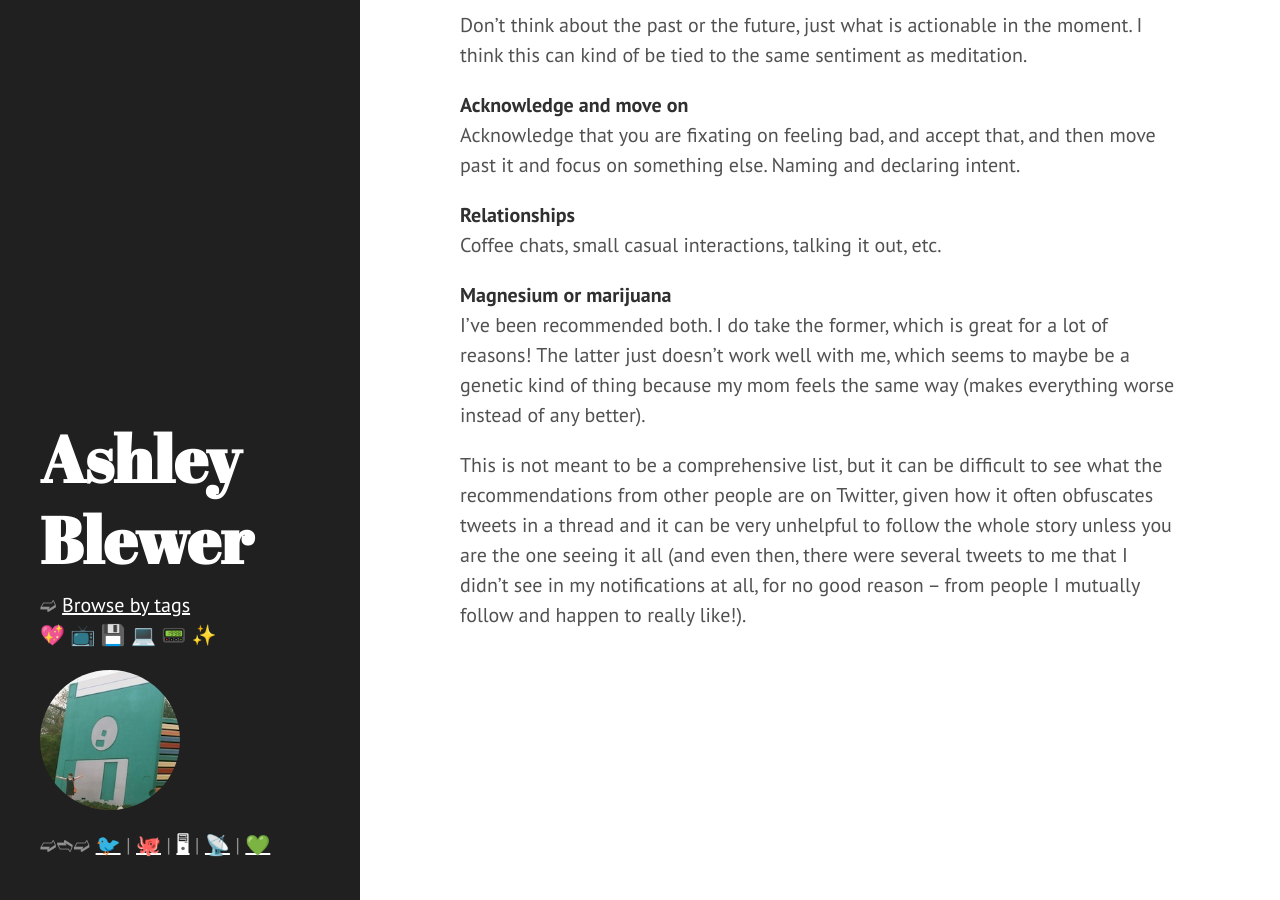
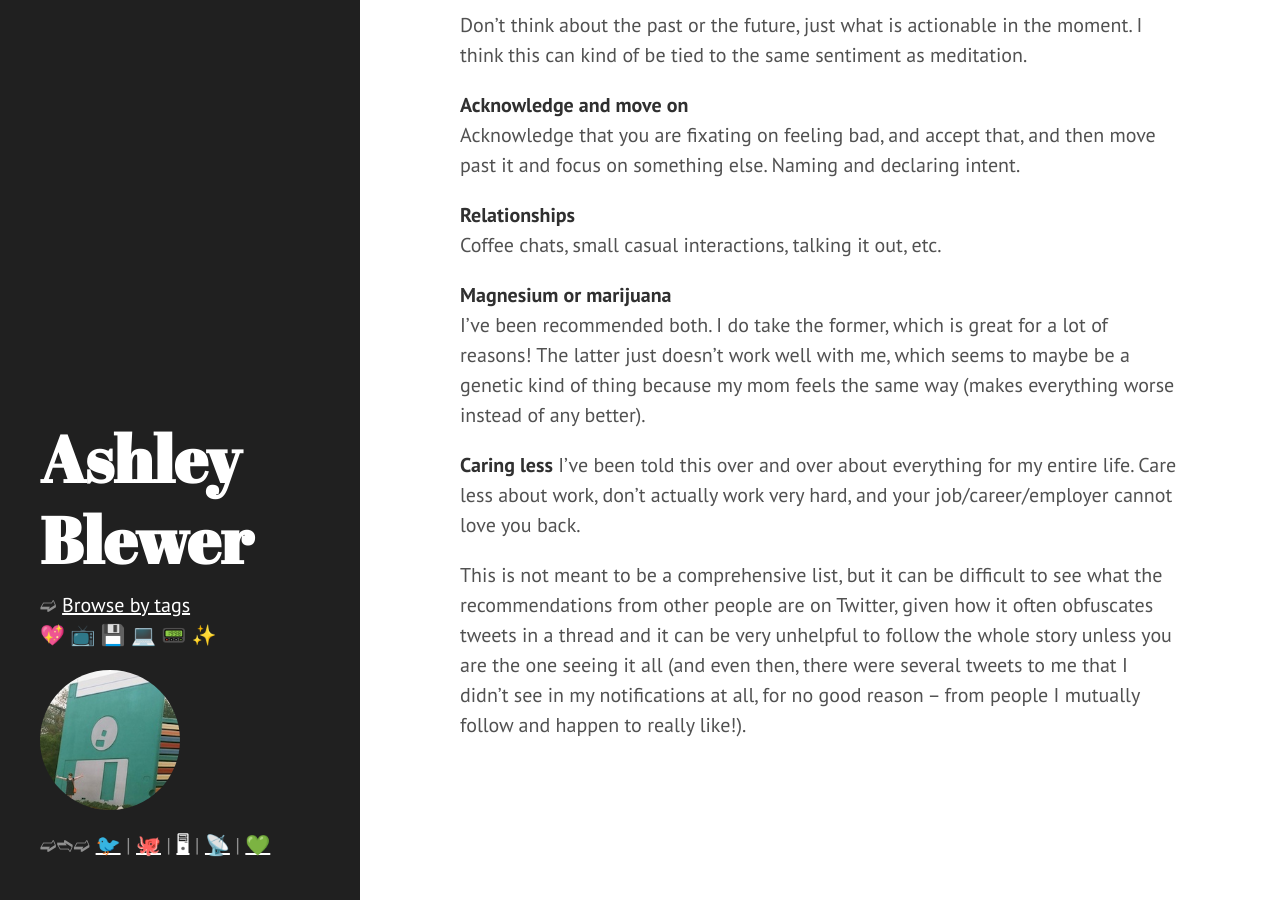
Before and after one commit to ablwr/ablwr.github.io, a Jekyll site: the page built from _posts/2021-04-09-being-burnt-out.md, in a window 1280 px wide and 900 px high, scrolled down 2180 px. Built offline with Jekyll 4.4.1, drawn with Linux system fonts in a browser that asks for light colours.

Commit message:
Add important recommendation

```diff
--- a/_posts/2021-04-09-being-burnt-out.md
+++ b/_posts/2021-04-09-being-burnt-out.md
@@ -54,5 +54,7 @@ Coffee chats, small casual interactions, talking it out, etc.
 **Magnesium or marijuana**
 I've been recommended both. I do take the former, which is great for a lot of reasons! The latter just doesn't work well with me, which seems to maybe be a genetic kind of thing because my mom feels the same way (makes everything worse instead of any better).
 
+**Caring less**
+I've been told this over and over about everything for my entire life. Care less about work, don't actually work very hard, and your job/career/employer cannot love you back.
 
 This is not meant to be a comprehensive list, but it can be difficult to see what the recommendations from other people are on Twitter, given how it often obfuscates tweets in a thread and it can be very unhelpful to follow the whole story unless you are the one seeing it all (and even then, there were several tweets to me that I didn't see in my notifications at all, for no good reason -- from people I mutually follow and happen to really like!).
```
